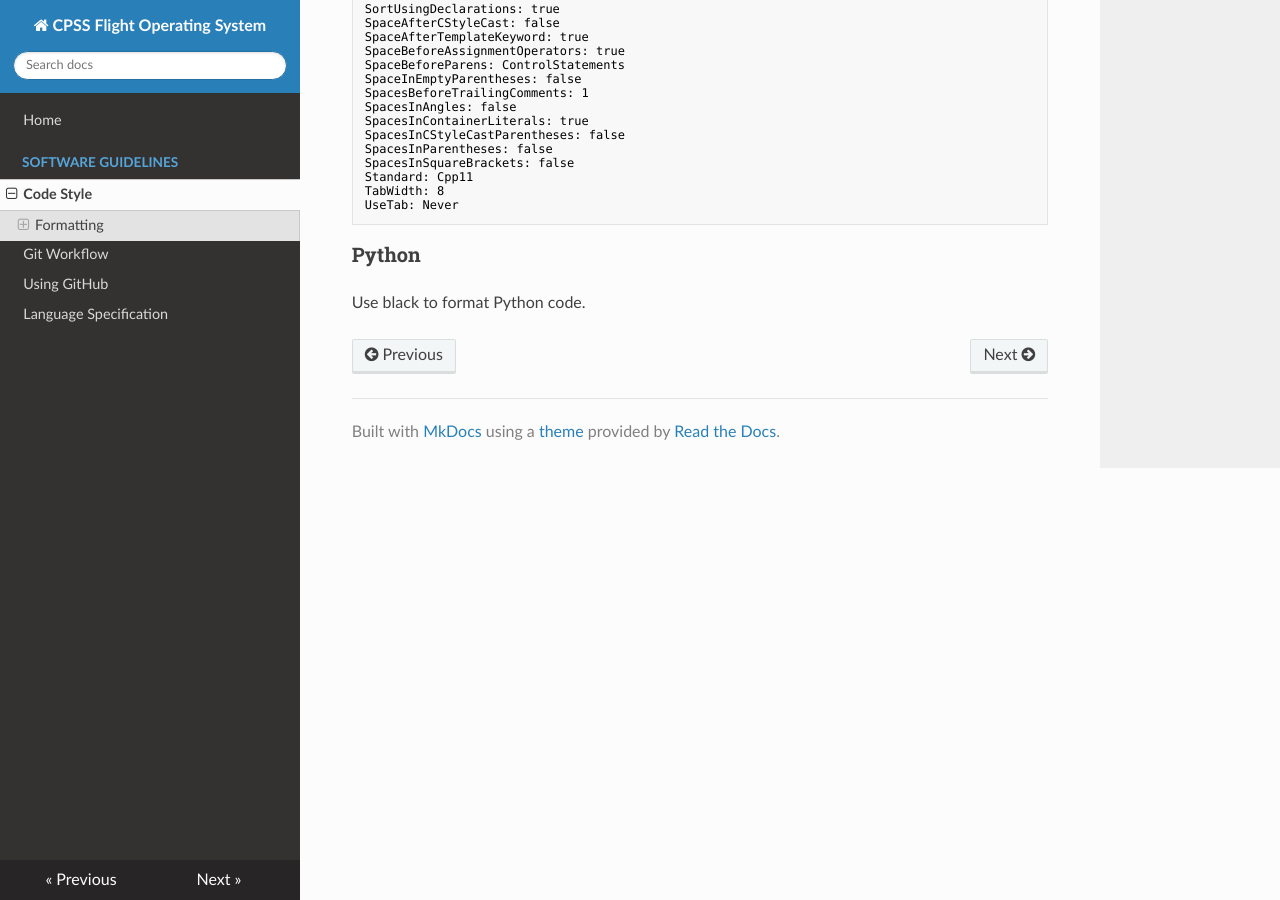
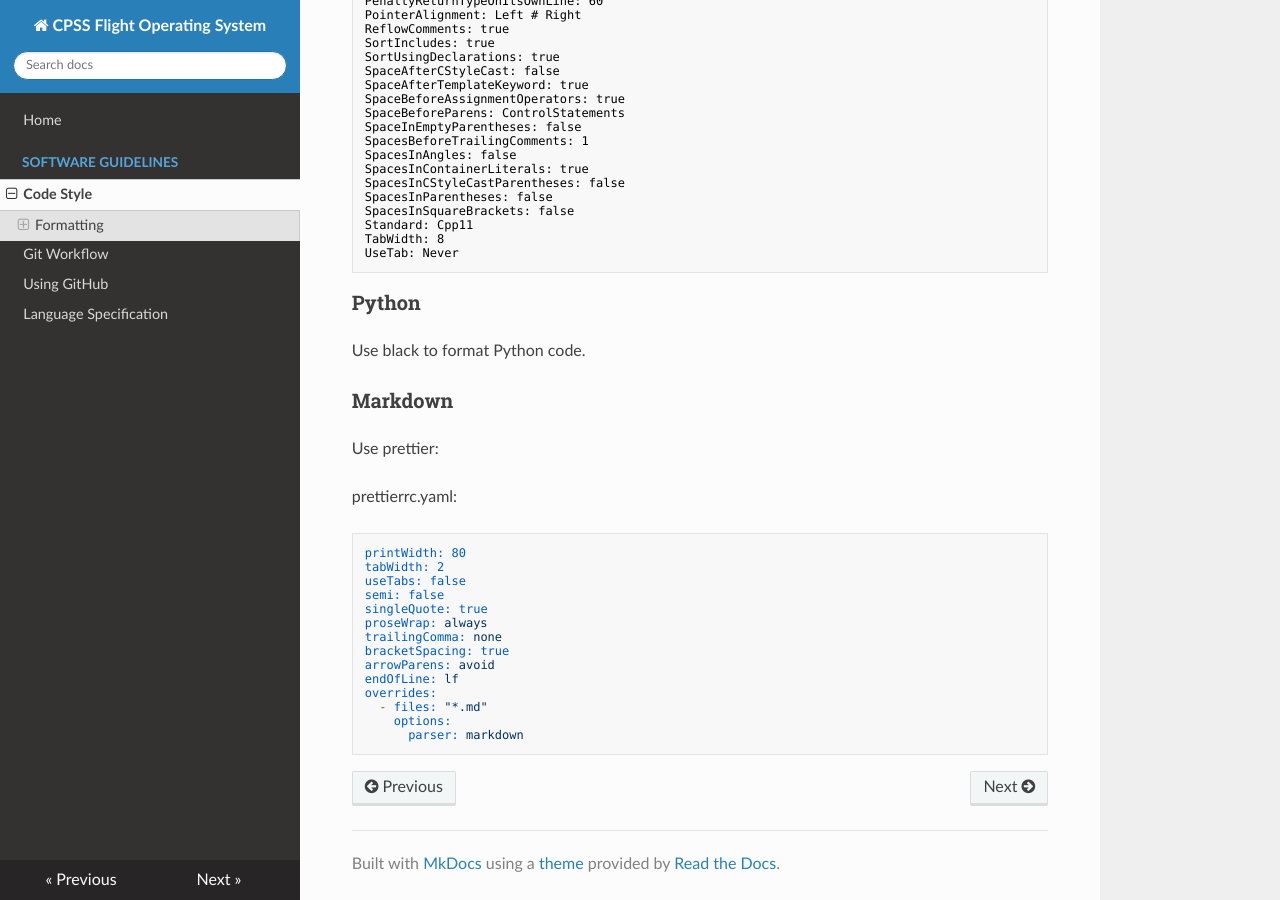
Before and after one commit to cpspacesystems/avionics_docs, an MkDocs documentation site: the page built from docs/software_guidelines/code-style.md, in a window 1280 px wide and 900 px high, scrolled down 1844 px. Built offline with MkDocs 1.6.1, drawn with Linux system fonts in a browser that asks for light colours; nearby versions of some CDN libraries; some of the changed text lies outside the part shown.

Commit message:
add prettier for Markdown

````diff
--- a/docs/software_guidelines/code-style.md
+++ b/docs/software_guidelines/code-style.md
@@ -1,6 +1,8 @@
 # Code Style
 
 The primary languages we use are C, C++, and Python. Use formatters and common formatting files to avoid muddying commits with formatting changes.
+
+We also use Markdown for documentation.
 
 Common code editors (e.g., VSCode, Neovim, etc.) have plugins for setting up formatters; please set up format-on-save and ensure files are formatted before committing.
 
@@ -126,3 +128,26 @@ UseTab: Never
 ### Python
 
 Use black to format Python code.
+
+### Markdown
+
+Use prettier:
+
+prettierrc.yaml:
+
+```yaml
+printWidth: 80
+tabWidth: 2
+useTabs: false
+semi: false
+singleQuote: true
+proseWrap: always
+trailingComma: none
+bracketSpacing: true
+arrowParens: avoid
+endOfLine: lf
+overrides:
+  - files: "*.md"
+    options:
+      parser: markdown
+```
````
